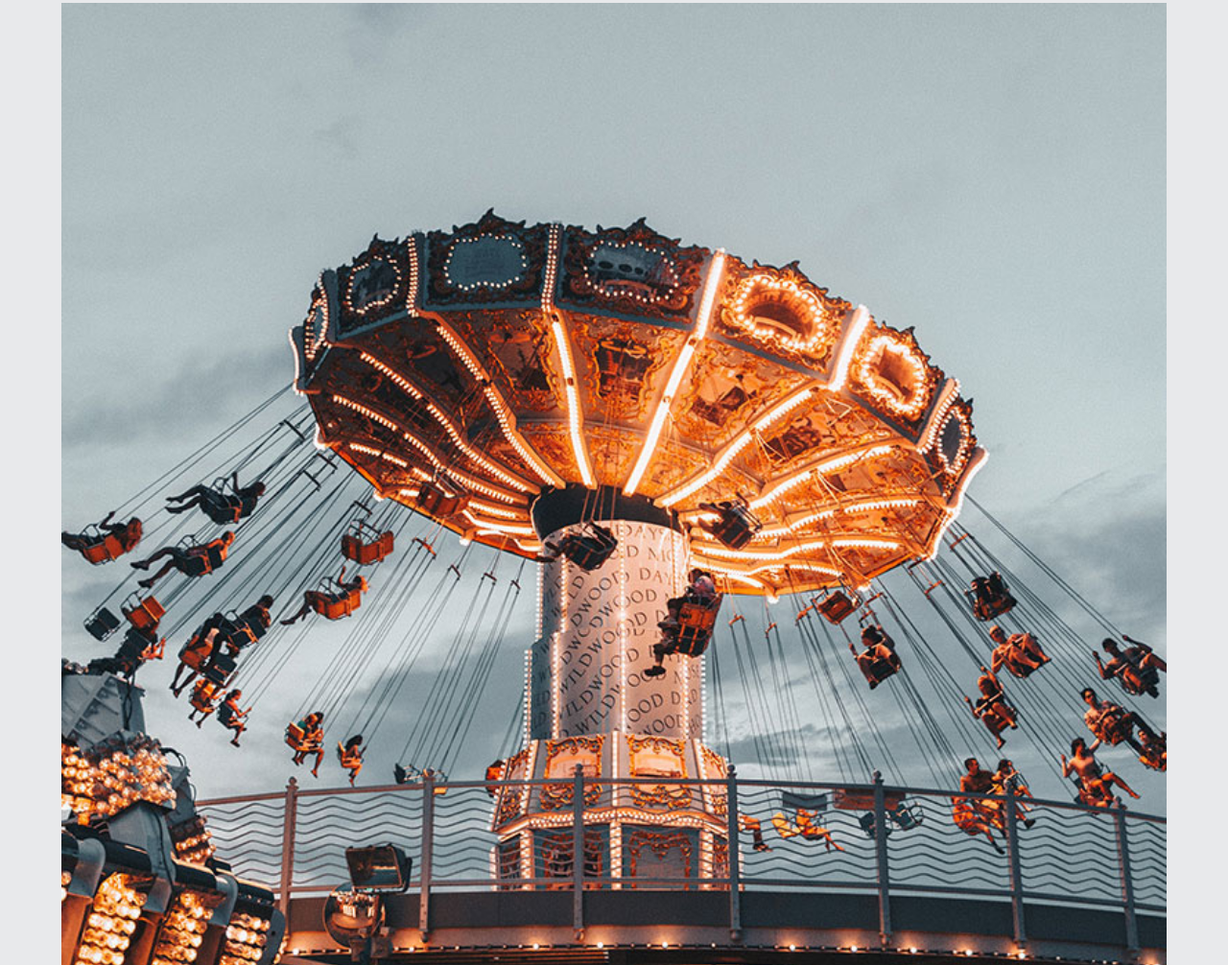
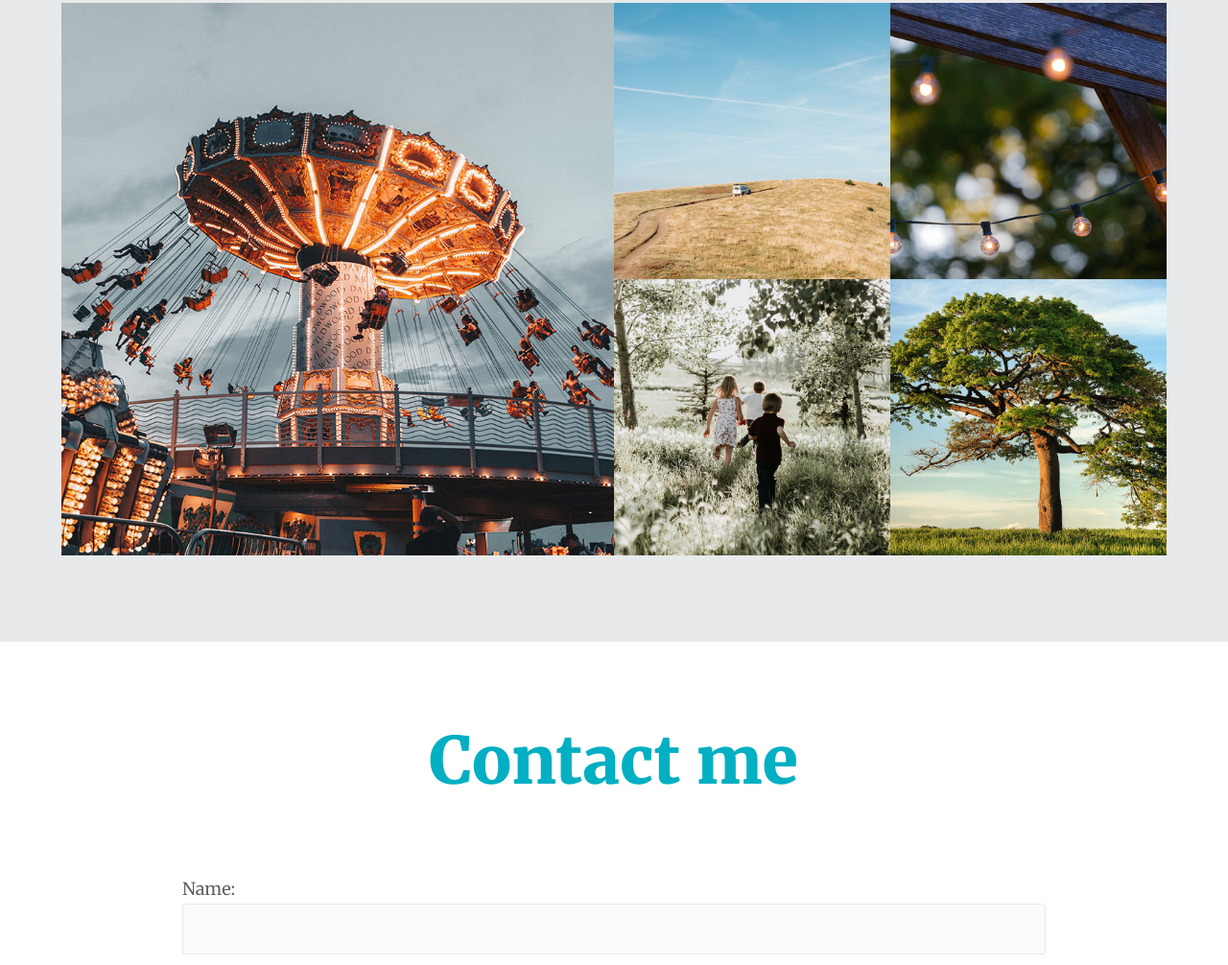
Before and after one commit to sidhlee/portfolio-site-with-css-grid, a website built with Parcel: page src/index.html in a window 1280 px wide. Shown: the part 2254-3260 px from the top of the page at 96% size. Built offline with nearby package versions, Linux system fonts and the light colour scheme; a web font is replaced by a local one.

Commit message:
Add @media for porfolio section

```diff
--- a/src/styles/partials/_portfolio.scss
+++ b/src/styles/partials/_portfolio.scss
@@ -111,6 +111,20 @@
   .portfolio-items {
     display: grid;
     grid-template-columns: repeat(2, 1fr); // creates two cols
+
+    @include mq {
+      grid-template-columns: repeat(
+        4,
+        1fr
+      ); // have 4 cols instead of 2 on wider sc
+      .portfolio-title {
+        /* bigger than 2.5rem and smaller than 4rem */
+        font-size: min(max(5vw, 2.5rem), 4rem);
+      }
+      .portfolio-item.featured .portfolio-title {
+        font-size: min(max(10vw, 5rem), 10rem);
+      }
+    }
   }
 
   /* When with .featured class, move it to the top row
```
